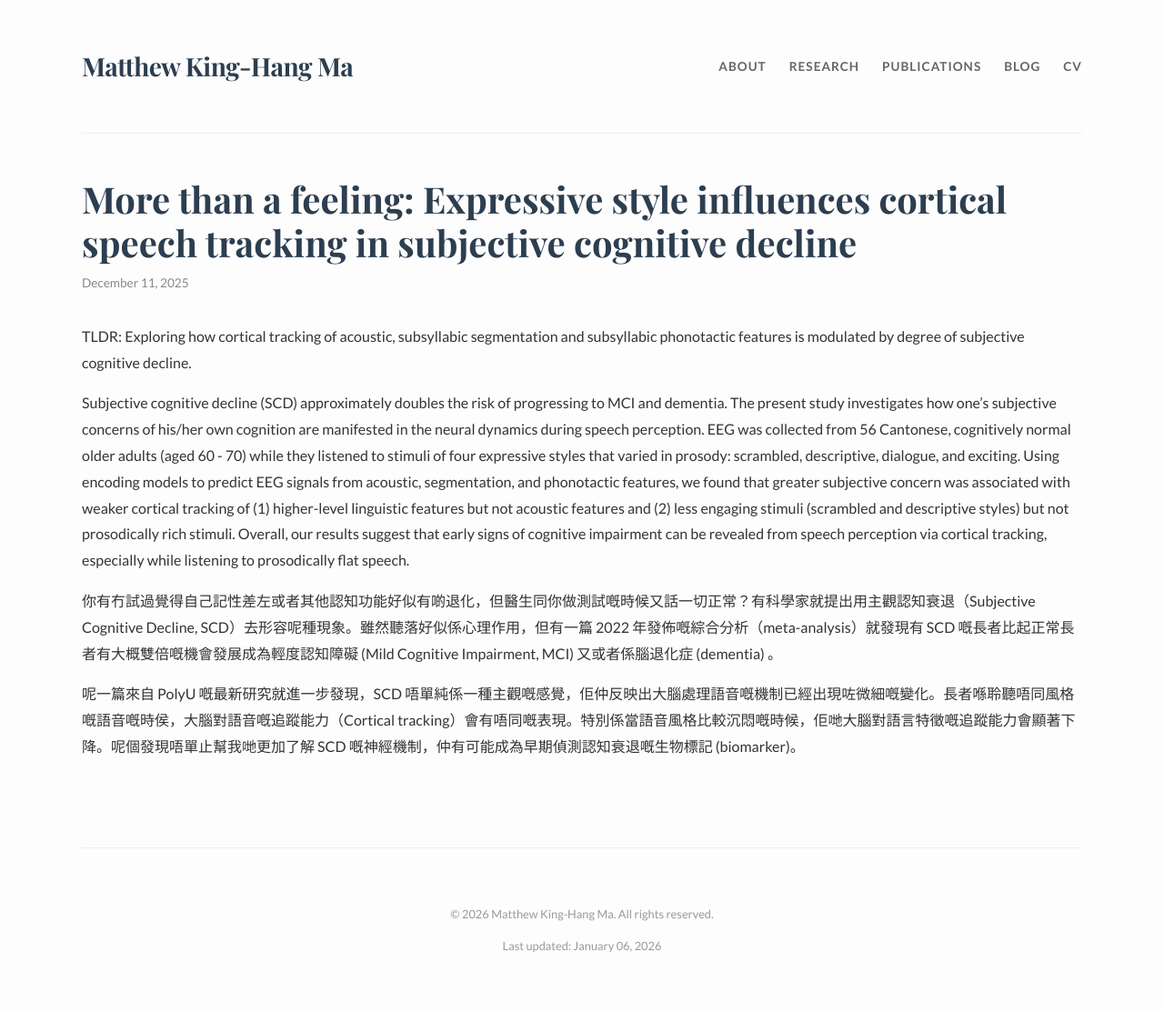
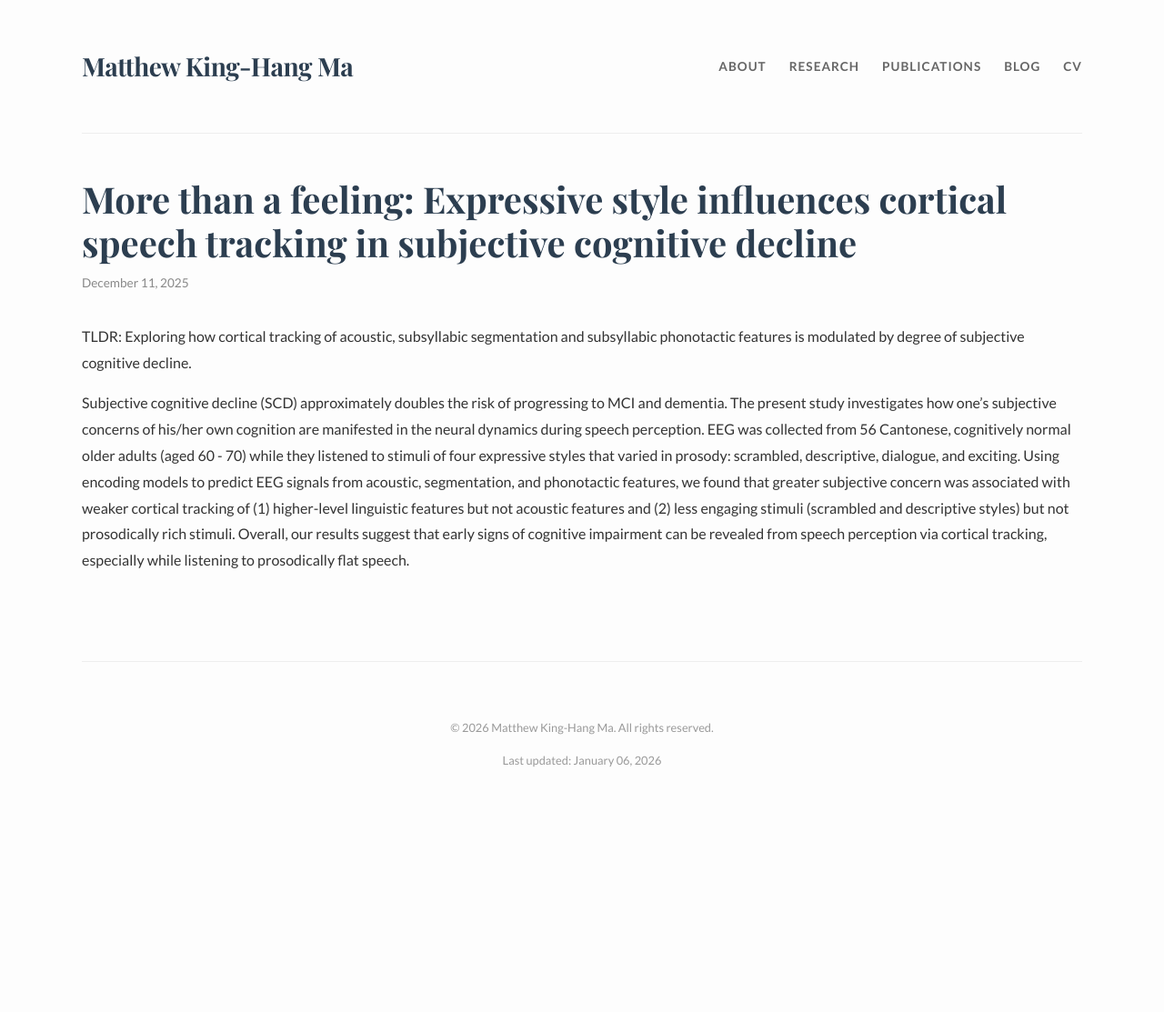
Before and after one commit to neurothew/neurothew.github.io, a Jekyll site: the page built from _posts/2025-12-11-more-than-a-feeling.md, in a window 1280 px wide. Shown: the whole page at 91% size. Built offline with Jekyll 4.4.1, drawn with Linux system fonts in a browser that asks for light colours; after the commit the page ends 908 px from its top, so only the background shows below that.

Commit message:
Update 2025-12-11-more-than-a-feeling.md

```diff
--- a/_posts/2025-12-11-more-than-a-feeling.md
+++ b/_posts/2025-12-11-more-than-a-feeling.md
@@ -10,9 +10,9 @@ TLDR: Exploring how cortical tracking of acoustic, subsyllabic segmentation and
 
 Subjective cognitive decline (SCD) approximately doubles the risk of progressing to MCI and dementia. The present study investigates how one's subjective concerns of his/her own cognition are manifested in the neural dynamics during speech perception. EEG was collected from 56 Cantonese, cognitively normal older adults (aged 60 - 70) while they listened to stimuli of four expressive styles that varied in prosody: scrambled, descriptive, dialogue, and exciting. Using encoding models to predict EEG signals from acoustic, segmentation, and phonotactic features, we found that greater subjective concern was associated with weaker cortical tracking of (1) higher-level linguistic features but not acoustic features and (2) less engaging stimuli (scrambled and descriptive styles) but not prosodically rich stimuli. Overall, our results suggest that early signs of cognitive impairment can be revealed from speech perception via cortical tracking, especially while listening to prosodically flat speech.
 
-你有冇試過覺得自己記性差左或者其他認知功能好似有啲退化，但醫生同你做測試嘅時候又話一切正常？有科學家就提出用主觀認知衰退（Subjective Cognitive Decline, SCD）去形容呢種現象。雖然聽落好似係心理作用，但有一篇 2022 年發佈嘅綜合分析（meta-analysis）就發現有 SCD 嘅長者比起正常長者有大概雙倍嘅機會發展成為輕度認知障礙 (Mild Cognitive Impairment, MCI) 又或者係腦退化症 (dementia) 。
+<!-- 你有冇試過覺得自己記性差左或者其他認知功能好似有啲退化，但醫生同你做測試嘅時候又話一切正常？有科學家就提出用主觀認知衰退（Subjective Cognitive Decline, SCD）去形容呢種現象。雖然聽落好似係心理作用，但有一篇 2022 年發佈嘅綜合分析（meta-analysis）就發現有 SCD 嘅長者比起正常長者有大概雙倍嘅機會發展成為輕度認知障礙 (Mild Cognitive Impairment, MCI) 又或者係腦退化症 (dementia) 。
 
-呢一篇來自 PolyU 嘅最新研究就進一步發現，SCD 唔單純係一種主觀嘅感覺，佢仲反映出大腦處理語音嘅機制已經出現咗微細嘅變化。長者喺聆聽唔同風格嘅語音嘅時侯，大腦對語音嘅追蹤能力（Cortical tracking）會有唔同嘅表現。特別係當語音風格比較沉悶嘅時候，佢哋大腦對語言特徵嘅追蹤能力會顯著下降。呢個發現唔單止幫我哋更加了解 SCD 嘅神經機制，仲有可能成為早期偵測認知衰退嘅生物標記 (biomarker)。
+呢一篇來自 PolyU 嘅最新研究就進一步發現，SCD 唔單純係一種主觀嘅感覺，佢仲反映出大腦處理語音嘅機制已經出現咗微細嘅變化。長者喺聆聽唔同風格嘅語音嘅時侯，大腦對語音嘅追蹤能力（Cortical tracking）會有唔同嘅表現。特別係當語音風格比較沉悶嘅時候，佢哋大腦對語言特徵嘅追蹤能力會顯著下降。呢個發現唔單止幫我哋更加了解 SCD 嘅神經機制，仲有可能成為早期偵測認知衰退嘅生物標記 (biomarker)。 -->
 
 <!-- 研究邀請咗 56 位講廣東話、認知能力正常嘅長者。實驗嘅內容非常簡單，喺佢地聽唔同嘅錄音嘅時候，研究人員就一邊收集佢地嘅腦電訊號（Electroencephalography, EEG）。然後，透過一種叫做 Encoding model 嘅方法，去分析大腦點樣「追蹤」(Cortical tracking) 呢啲語音信號。簡單嚟講，就係睇下腦電訊號同語音入面嘅唔同特徵之間有咩關聯。例如語音嘅聲學特徵 (Acoustic features)、語音嘅分段特徵 (Segmentation features) 同語音嘅音位結構特徵 (Phonotactic features) 等等。錄音內容有四種唔同嘅「風格」，由沉悶嘅天氣報告到生動嘅廣播劇對話。
 
```
